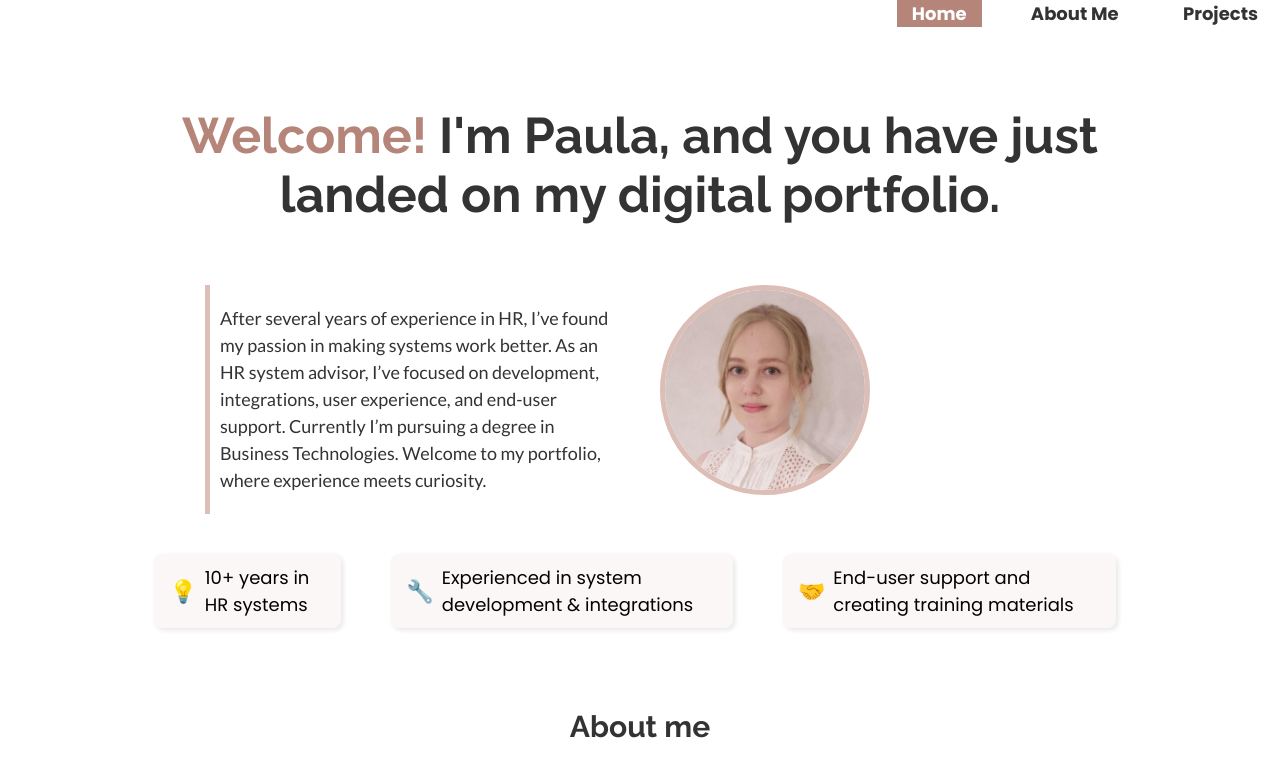
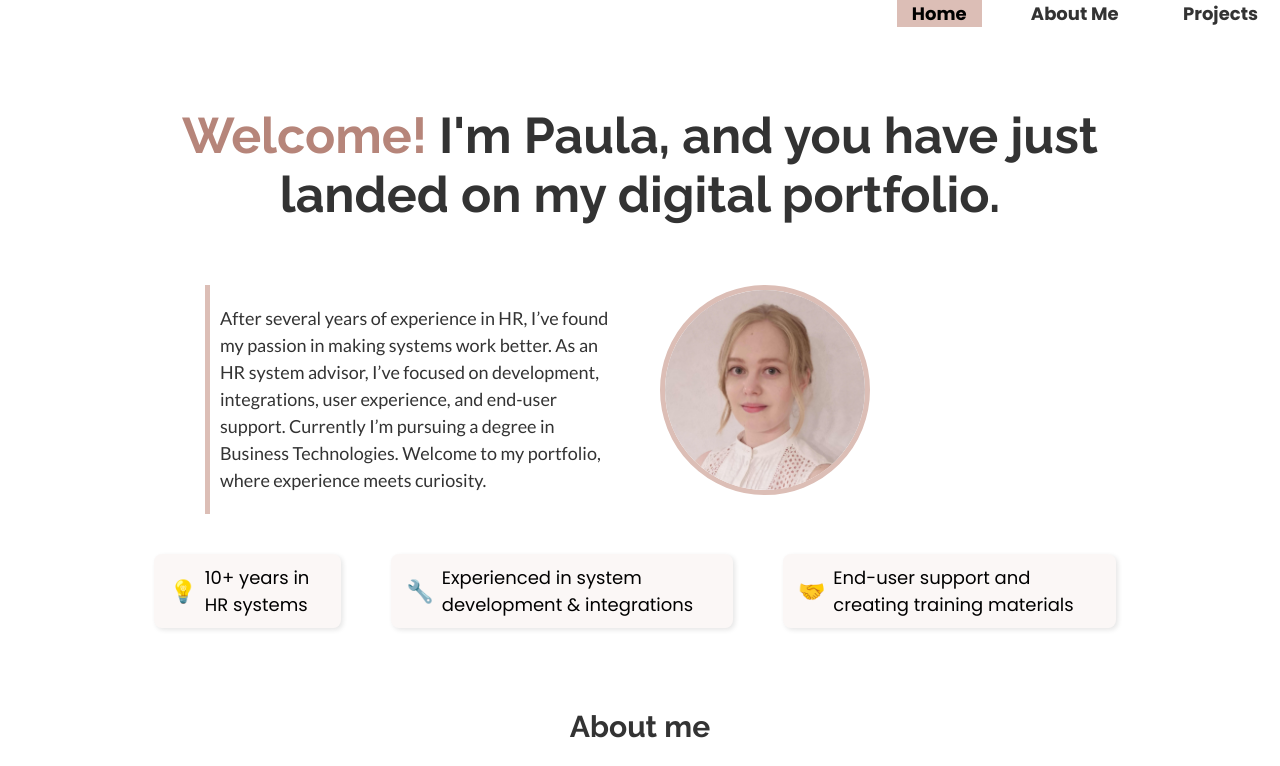
Before and after one commit to kokkolap/kokkolap.github.io, a plain HTML site: page index.html in a window 1280 px wide. In both pictures the pointer is over the link "Home". Shown: the top 766 px of the page. Drawn offline with Linux system fonts and the light colour scheme.

Commit message:
Add files via upload

```diff
--- a/style.css
+++ b/style.css
@@ -22,8 +22,8 @@
                   }
 
 .navbar a:hover {
-            background-color: #b6857a;
-            color: white;
+            background-color: #dcbeb6;
+            color: black;
       }
 
 .container {
```
